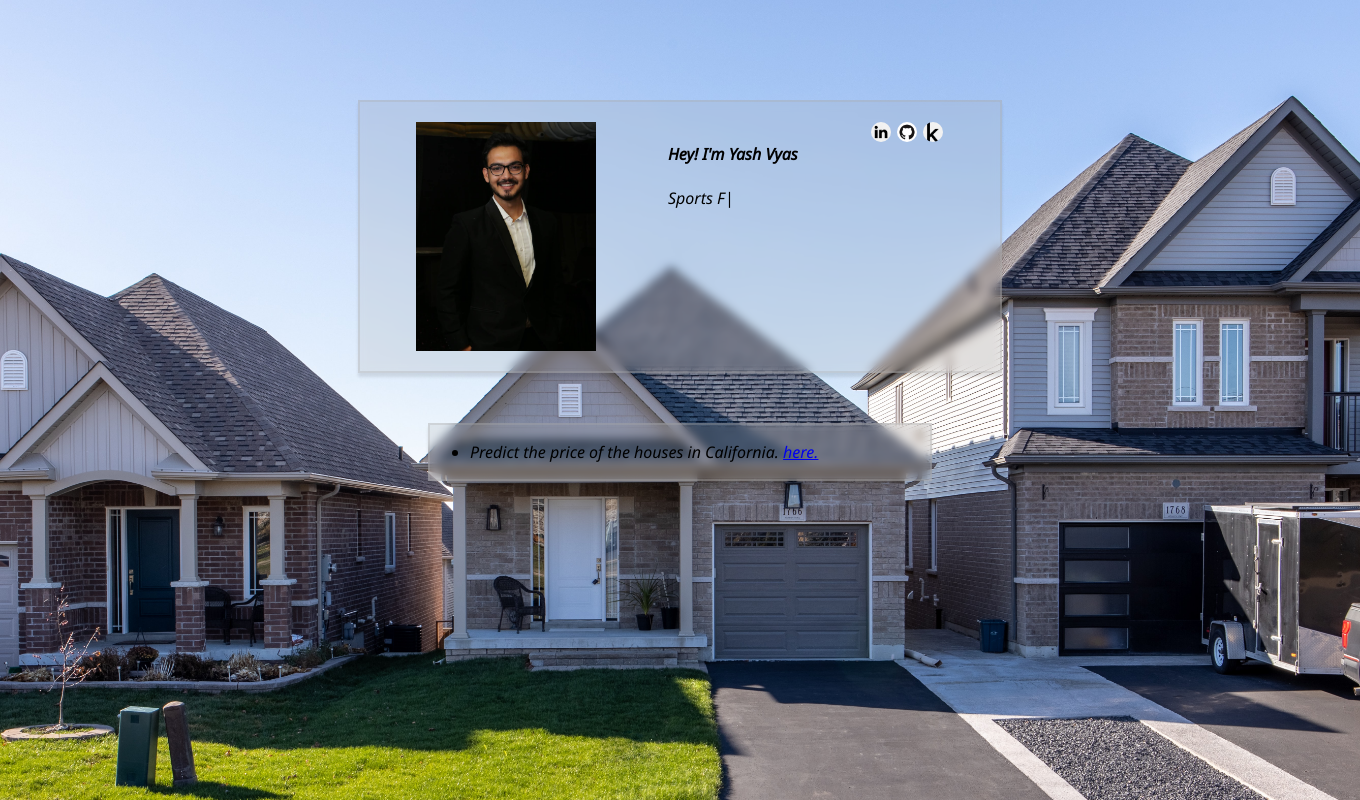
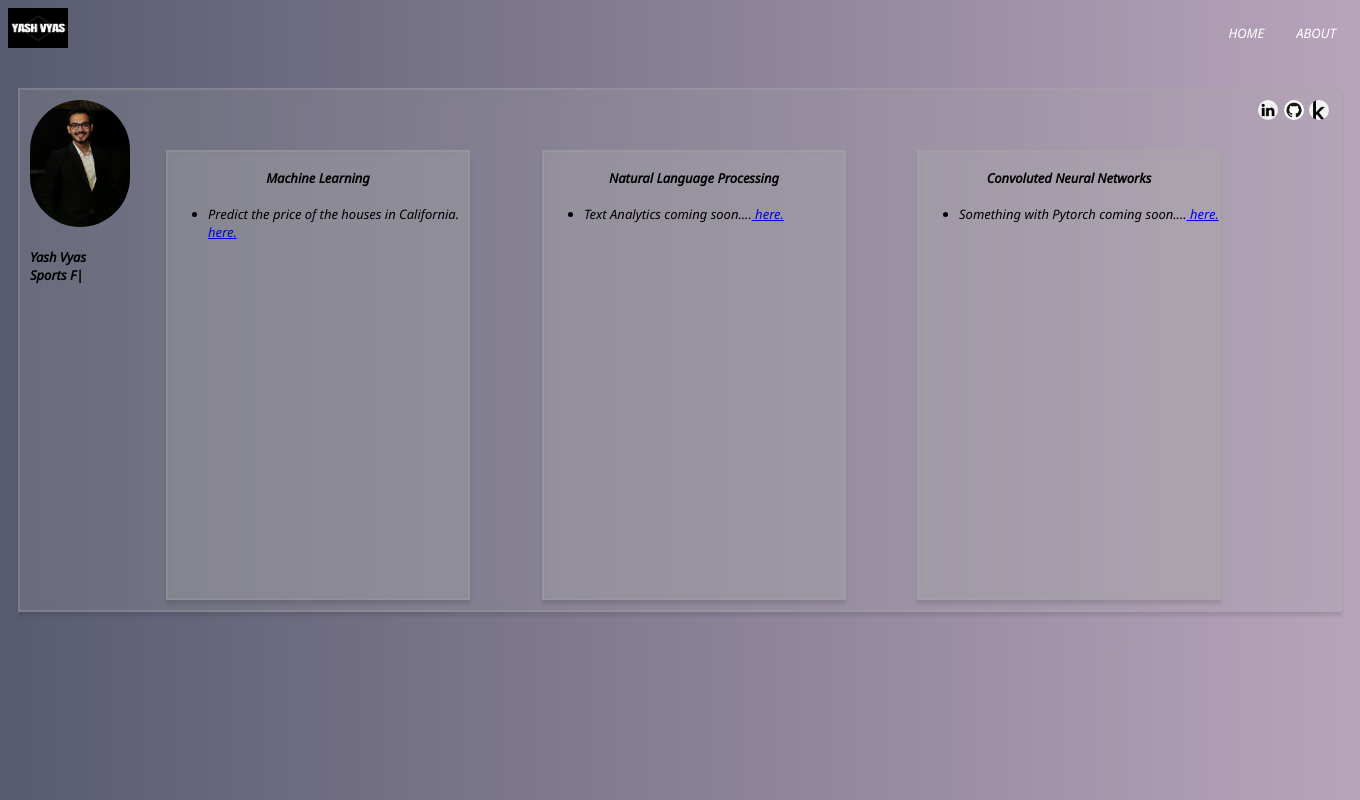
Before and after one commit to yashhvyass/CaliforniaHousePricing, a Flask app: page / in a window 1360 px wide. Run offline with Flask 2, Linux system fonts and the light colour scheme; parts of the project's set-up code (start-up, migrations or seed data) failed here and were passed over.

Commit message:
Added about page and tilt, logo etc.

```diff
--- a/app.py
+++ b/app.py
@@ -17,6 +17,10 @@
 @app.route('/work.html')   ## first route/page
 def work():
     return render_template('work.html')
+
+@app.route('/about.html')   ## first route/page
+def about():
+    return render_template('about.html')
 
 ## Api creation which we can call through postman.(send a request to app and get output)
 # @app.route('/predict_api', methods = ['POST'])
--- /dev/null
+++ b/static/images/vanilla-tilt.js
@@ -0,0 +1,498 @@
+var VanillaTilt = (function () {
+'use strict';
+
+/**
+ * Created by Sergiu Șandor (micku7zu) on 1/27/2017.
+ * Original idea: https://github.com/gijsroge/tilt.js
+ * MIT License.
+ * Version 1.8.0
+ */
+
+class VanillaTilt {
+  constructor(element, settings = {}) {
+    if (!(element instanceof Node)) {
+      throw ("Can't initialize VanillaTilt because " + element + " is not a Node.");
+    }
+
+    this.width = null;
+    this.height = null;
+    this.clientWidth = null;
+    this.clientHeight = null;
+    this.left = null;
+    this.top = null;
+
+    // for Gyroscope sampling
+    this.gammazero = null;
+    this.betazero = null;
+    this.lastgammazero = null;
+    this.lastbetazero = null;
+
+    this.transitionTimeout = null;
+    this.updateCall = null;
+    this.event = null;
+
+    this.updateBind = this.update.bind(this);
+    this.resetBind = this.reset.bind(this);
+
+    this.element = element;
+    this.settings = this.extendSettings(settings);
+
+    this.reverse = this.settings.reverse ? -1 : 1;
+    this.resetToStart = VanillaTilt.isSettingTrue(this.settings["reset-to-start"]);
+    this.glare = VanillaTilt.isSettingTrue(this.settings.glare);
+    this.glarePrerender = VanillaTilt.isSettingTrue(this.settings["glare-prerender"]);
+    this.fullPageListening = VanillaTilt.isSettingTrue(this.settings["full-page-listening"]);
+    this.gyroscope = VanillaTilt.isSettingTrue(this.settings.gyroscope);
+    this.gyroscopeSamples = this.settings.gyroscopeSamples;
+
+    this.elementListener = this.getElementListener();
+
+    if (this.glare) {
+      this.prepareGlare();
+    }
+
+    if (this.fullPageListening) {
+      this.updateClientSize();
+    }
+
+    this.addEventListeners();
+    this.reset();
+
+    if (this.resetToStart === false) {
+      this.settings.startX = 0;
+      this.settings.startY = 0;
+    }
+  }
+
+  static isSettingTrue(setting) {
+    return setting === "" || setting === true || setting === 1;
+  }
+
+  /**
+   * Method returns element what will be listen mouse events
+   * @return {Node}
+   */
+  getElementListener() {
+    if (this.fullPageListening) {
+      return window.document;
+    }
+
+    if (typeof this.settings["mouse-event-element"] === "string") {
+      const mouseEventElement = document.querySelector(this.settings["mouse-event-element"]);
+
+      if (mouseEventElement) {
+        return mouseEventElement;
+      }
+    }
+
+    if (this.settings["mouse-event-element"] instanceof Node) {
+      return this.settings["mouse-event-element"];
+    }
+
+    return this.element;
+  }
+
+  /**
+   * Method set listen methods for this.elementListener
+   * @return {Node}
+   */
+  addEventListeners() {
+    this.onMouseEnterBind = this.onMouseEnter.bind(this);
+    this.onMouseMoveBind = this.onMouseMove.bind(this);
+    this.onMouseLeaveBind = this.onMouseLeave.bind(this);
+    this.onWindowResizeBind = this.onWindowResize.bind(this);
+    this.onDeviceOrientationBind = this.onDeviceOrientation.bind(this);
+
+    this.elementListener.addEventListener("mouseenter", this.onMouseEnterBind);
+    this.elementListener.addEventListener("mouseleave", this.onMouseLeaveBind);
+    this.elementListener.addEventListener("mousemove", this.onMouseMoveBind);
+
+    if (this.glare || this.fullPageListening) {
+      window.addEventListener("resize", this.onWindowResizeBind);
+    }
+
+    if (this.gyroscope) {
+      window.addEventListener("deviceorientation", this.onDeviceOrientationBind);
+    }
+  }
+
+  /**
+   * Method remove event listeners from current this.elementListener
+   */
+  removeEventListeners() {
+    this.elementListener.removeEventListener("mouseenter", this.onMouseEnterBind);
+    this.elementListener.removeEventListener("mouseleave", this.onMouseLeaveBind);
+    this.elementListener.removeEventListener("mousemove", this.onMouseMoveBind);
+
+    if (this.gyroscope) {
+      window.removeEventListener("deviceorientation", this.onDeviceOrientationBind);
+    }
+
+    if (this.glare || this.fullPageListening) {
+      window.removeEventListener("resize", this.onWindowResizeBind);
+    }
+  }
+
+  destroy() {
+    clearTimeout(this.transitionTimeout);
+    if (this.updateCall !== null) {
+      cancelAnimationFrame(this.updateCall);
+    }
+
+    this.reset();
+
+    this.removeEventListeners();
+    this.element.vanillaTilt = null;
+    delete this.element.vanillaTilt;
+
+    this.element = null;
+  }
+
+  onDeviceOrientation(event) {
+    if (event.gamma === null || event.beta === null) {
+      return;
+    }
+
+    this.updateElementPosition();
+
+    if (this.gyroscopeSamples > 0) {
+      this.lastgammazero = this.gammazero;
+      this.lastbetazero = this.betazero;
+
+      if (this.gammazero === null) {
+        this.gammazero = event.gamma;
+        this.betazero = event.beta;
+      } else {
+        this.gammazero = (event.gamma + this.lastgammazero) / 2;
+        this.betazero = (event.beta + this.lastbetazero) / 2;
+      }
+
+      this.gyroscopeSamples -= 1;
+    }
+
+    const totalAngleX = this.settings.gyroscopeMaxAngleX - this.settings.gyroscopeMinAngleX;
+    const totalAngleY = this.settings.gyroscopeMaxAngleY - this.settings.gyroscopeMinAngleY;
+
+    const degreesPerPixelX = totalAngleX / this.width;
+    const degreesPerPixelY = totalAngleY / this.height;
+
+    const angleX = event.gamma - (this.settings.gyroscopeMinAngleX + this.gammazero);
+    const angleY = event.beta - (this.settings.gyroscopeMinAngleY + this.betazero);
+
+    const posX = angleX / degreesPerPixelX;
+    const posY = angleY / degreesPerPixelY;
+
+    if (this.updateCall !== null) {
+      cancelAnimationFrame(this.updateCall);
+    }
+
+    this.event = {
+      clientX: posX + this.left,
+      clientY: posY + this.top,
+    };
+
+    this.updateCall = requestAnimationFrame(this.updateBind);
+  }
+
+  onMouseEnter() {
+    this.updateElementPosition();
+    this.element.style.willChange = "transform";
+    this.setTransition();
+  }
+
+  onMouseMove(event) {
+    if (this.updateCall !== null) {
+      cancelAnimationFrame(this.updateCall);
+    }
+
+    this.event = event;
+    this.updateCall = requestAnimationFrame(this.updateBind);
+  }
+
+  onMouseLeave() {
+    this.setTransition();
+
+    if (this.settings.reset) {
+      requestAnimationFrame(this.resetBind);
+    }
+  }
+
+  reset() {
+    this.onMouseEnter();
+
+    if (this.fullPageListening) {
+      this.event = {
+        clientX: (this.settings.startX + this.settings.max) / (2 * this.settings.max) * this.clientWidth,
+        clientY: (this.settings.startY + this.settings.max) / (2 * this.settings.max) * this.clientHeight
+      };
+    } else {
+      this.event = {
+        clientX: this.left + ((this.settings.startX + this.settings.max) / (2 * this.settings.max) * this.width),
+        clientY: this.top + ((this.settings.startY + this.settings.max) / (2 * this.settings.max) * this.height)
+      };
+    }
+
+    let backupScale = this.settings.scale;
+    this.settings.scale = 1;
+    this.update();
+    this.settings.scale = backupScale;
+    this.resetGlare();
+  }
+
+  resetGlare() {
+    if (this.glare) {
+      this.glareElement.style.transform = "rotate(180deg) translate(-50%, -50%)";
+      this.glareElement.style.opacity = "0";
+    }
+  }
+
+  getValues() {
+    let x, y;
+
+    if (this.fullPageListening) {
+      x = this.event.clientX / this.clientWidth;
+      y = this.event.clientY / this.clientHeight;
+    } else {
+      x = (this.event.clientX - this.left) / this.width;
+      y = (this.event.clientY - this.top) / this.height;
+    }
+
+    x = Math.min(Math.max(x, 0), 1);
+    y = Math.min(Math.max(y, 0), 1);
+
+    let tiltX = (this.reverse * (this.settings.max - x * this.settings.max * 2)).toFixed(2);
+    let tiltY = (this.reverse * (y * this.settings.max * 2 - this.settings.max)).toFixed(2);
+    let angle = Math.atan2(this.event.clientX - (this.left + this.width / 2), -(this.event.clientY - (this.top + this.height / 2))) * (180 / Math.PI);
+
+    return {
+      tiltX: tiltX,
+      tiltY: tiltY,
+      percentageX: x * 100,
+      percentageY: y * 100,
+      angle: angle
+    };
+  }
+
+  updateElementPosition() {
+    let rect = this.element.getBoundingClientRect();
+
+    this.width = this.element.offsetWidth;
+    this.height = this.element.offsetHeight;
+    this.left = rect.left;
+    this.top = rect.top;
+  }
+
+  update() {
+    let values = this.getValues();
+
+    this.element.style.transform = "perspective(" + this.settings.perspective + "px) " +
+      "rotateX(" + (this.settings.axis === "x" ? 0 : values.tiltY) + "deg) " +
+      "rotateY(" + (this.settings.axis === "y" ? 0 : values.tiltX) + "deg) " +
+      "scale3d(" + this.settings.scale + ", " + this.settings.scale + ", " + this.settings.scale + ")";
+
+    if (this.glare) {
+      this.glareElement.style.transform = `rotate(${values.angle}deg) translate(-50%, -50%)`;
+      this.glareElement.style.opacity = `${values.percentageY * this.settings["max-glare"] / 100}`;
+    }
+
+    this.element.dispatchEvent(new CustomEvent("tiltChange", {
+      "detail": values
+    }));
+
+    this.updateCall = null;
+  }
+
+  /**
+   * Appends the glare element (if glarePrerender equals false)
+   * and sets the default style
+   */
+  prepareGlare() {
+    // If option pre-render is enabled we assume all html/css is present for an optimal glare effect.
+    if (!this.glarePrerender) {
+      // Create glare element
+      const jsTiltGlare = document.createElement("div");
+      jsTiltGlare.classList.add("js-tilt-glare");
+
+      const jsTiltGlareInner = document.createElement("div");
+      jsTiltGlareInner.classList.add("js-tilt-glare-inner");
+
+      jsTiltGlare.appendChild(jsTiltGlareInner);
+      this.element.appendChild(jsTiltGlare);
+    }
+
+    this.glareElementWrapper = this.element.querySelector(".js-tilt-glare");
+    this.glareElement = this.element.querySelector(".js-tilt-glare-inner");
+
+    if (this.glarePrerender) {
+      return;
+    }
+
+    Object.assign(this.glareElementWrapper.style, {
+      "position": "absolute",
+      "top": "0",
+      "left": "0",
+      "width": "100%",
+      "height": "100%",
+      "overflow": "hidden",
+      "pointer-events": "none",
+      "border-radius": "inherit"
+    });
+
+    Object.assign(this.glareElement.style, {
+      "position": "absolute",
+      "top": "50%",
+      "left": "50%",
+      "pointer-events": "none",
+      "background-image": `linear-gradient(0deg, rgba(255,255,255,0) 0%, rgba(255,255,255,1) 100%)`,
+      "transform": "rotate(180deg) translate(-50%, -50%)",
+      "transform-origin": "0% 0%",
+      "opacity": "0"
+    });
+
+    this.updateGlareSize();
+  }
+
+  updateGlareSize() {
+    if (this.glare) {
+      const glareSize = (this.element.offsetWidth > this.element.offsetHeight ? this.element.offsetWidth : this.element.offsetHeight) * 2;
+
+      Object.assign(this.glareElement.style, {
+        "width": `${glareSize}px`,
+        "height": `${glareSize}px`,
+      });
+    }
+  }
+
+  updateClientSize() {
+    this.clientWidth = window.innerWidth
+      || document.documentElement.clientWidth
+      || document.body.clientWidth;
+
+    this.clientHeight = window.innerHeight
+      || document.documentElement.clientHeight
+      || document.body.clientHeight;
+  }
+
+  onWindowResize() {
+    this.updateGlareSize();
+    this.updateClientSize();
+  }
+
+  setTransition() {
+    clearTimeout(this.transitionTimeout);
+    this.element.style.transition = this.settings.speed + "ms " + this.settings.easing;
+    if (this.glare) this.glareElement.style.transition = `opacity ${this.settings.speed}ms ${this.settings.easing}`;
+
+    this.transitionTimeout = setTimeout(() => {
+      this.element.style.transition = "";
+      if (this.glare) {
+        this.glareElement.style.transition = "";
+      }
+    }, this.settings.speed);
+
+  }
+
+  /**
+   * Method return patched settings of instance
+   * @param {boolean} settings.reverse - reverse the tilt direction
+   * @param {number} settings.max - max tilt rotation (degrees)
+   * @param {startX} settings.startX - the starting tilt on the X axis, in degrees. Default: 0
+   * @param {startY} settings.startY - the starting tilt on the Y axis, in degrees. Default: 0
+   * @param {number} settings.perspective - Transform perspective, the lower the more extreme the tilt gets
+   * @param {string} settings.easing - Easing on enter/exit
+   * @param {number} settings.scale - 2 = 200%, 1.5 = 150%, etc..
+   * @param {number} settings.speed - Speed of the enter/exit transition
+   * @param {boolean} settings.transition - Set a transition on enter/exit
+   * @param {string|null} settings.axis - What axis should be enabled. Can be "x" or "y"
+   * @param {boolean} settings.glare - if it should have a "glare" effect
+   * @param {number} settings.max-glare - the maximum "glare" opacity (1 = 100%, 0.5 = 50%)
+   * @param {boolean} settings.glare-prerender - false = VanillaTilt creates the glare elements for you, otherwise
+   * @param {boolean} settings.full-page-listening - If true, parallax effect will listen to mouse move events on the whole document, not only the selected element
+   * @param {string|object} settings.mouse-event-element - String selector or link to HTML-element what will be listen mouse events
+   * @param {boolean} settings.reset - false = If the tilt effect has to be reset on exit
+   * @param {boolean} settings.reset-to-start - true = On reset event (mouse leave) will return to initial start angle (if startX or startY is set)
+   * @param {gyroscope} settings.gyroscope - Enable tilting by deviceorientation events
+   * @param {gyroscopeSensitivity} settings.gyroscopeSensitivity - Between 0 and 1 - The angle at which max tilt position is reached. 1 = 90deg, 0.5 = 45deg, etc..
+   * @param {gyroscopeSamples} settings.gyroscopeSamples - How many gyroscope moves to decide the starting position.
+   */
+  extendSettings(settings) {
+    let defaultSettings = {
+      reverse: false,
+      max: 15,
+      startX: 0,
+      startY: 0,
+      perspective: 1000,
+      easing: "cubic-bezier(.03,.98,.52,.99)",
+      scale: 1,
+      speed: 300,
+      transition: true,
+      axis: null,
+      glare: false,
+      "max-glare": 1,
+      "glare-prerender": false,
+      "full-page-listening": false,
+      "mouse-event-element": null,
+      reset: true,
+      "reset-to-start": true,
+      gyroscope: true,
+      gyroscopeMinAngleX: -45,
+      gyroscopeMaxAngleX: 45,
+      gyroscopeMinAngleY: -45,
+      gyroscopeMaxAngleY: 45,
+      gyroscopeSamples: 10
+    };
+
+    let newSettings = {};
+    for (var property in defaultSettings) {
+      if (property in settings) {
+        newSettings[property] = settings[property];
+      } else if (this.element.hasAttribute("data-tilt-" + property)) {
+        let attribute = this.element.getAttribute("data-tilt-" + property);
+        try {
+          newSettings[property] = JSON.parse(attribute);
+        } catch (e) {
+          newSettings[property] = attribute;
+        }
+
+      } else {
+        newSettings[property] = defaultSettings[property];
+      }
+    }
+
+    return newSettings;
+  }
+
+  static init(elements, settings) {
+    if (elements instanceof Node) {
+      elements = [elements];
+    }
+
+    if (elements instanceof NodeList) {
+      elements = [].slice.call(elements);
+    }
+
+    if (!(elements instanceof Array)) {
+      return;
+    }
+
+    elements.forEach((element) => {
+      if (!("vanillaTilt" in element)) {
+        element.vanillaTilt = new VanillaTilt(element, settings);
+      }
+    });
+  }
+}
+
+if (typeof document !== "undefined") {
+  /* expose the class to window */
+  window.VanillaTilt = VanillaTilt;
+
+  /**
+   * Auto load
+   */
+  VanillaTilt.init(document.querySelectorAll("[data-tilt]"));
+}
+
+return VanillaTilt;
+
+}());
--- a/static/style_home.css
+++ b/static/style_home.css
@@ -1,13 +1,13 @@
 body {
-    margin: 100px;
-    font-family: Verdana, Geneva, Tahoma, sans-serif;
-    background-image: url("images/House.jpg");
-    background-size: cover;
+    background-image: linear-gradient(to right, rgba(1, 6, 38, 0.658), #815f8791);
+    padding: 0 !important;
     font-family: 'Noto Sans', sans-serif;
+    font-size: small;
 }
 
-.avatar {
-    width: 180px;
+.my_avatar_photo {
+    width: 100px;
+    border-radius: 100px;
 }
 
 .container {
@@ -17,10 +17,12 @@
 }
 
 .card {
-    width: 600px;
-    padding: 20px;
+    width: 1300px;
+    height: 500px;
+    padding: 10px;
+    margin: 30px 20px;
     display: flex;
-    justify-content: space-around;
+    justify-content: space-between;
     margin-left: auto;
     margin-right: auto;
     background: rgb(169, 169, 169, 0.2);
@@ -37,13 +39,41 @@
 
 .card2 {
     color: black;
+    background: rgba(169, 169, 169, 0.2);
+    box-shadow: 0 4px 3px rgb(0, 0, 0, 0.1);
+    backdrop-filter: blur(5px);
+    border: 2px solid rgb(169, 169, 169, 0.3);
+
+    margin-top: 50px;
+    width: 300px;
+    margin-left: auto;
+    margin-right: auto;
+    justify-content: center;
+}
+
+.card3 {
+    color: black;
     background: rgb(169, 169, 169, 0.2);
     box-shadow: 0 4px 3px rgb(0, 0, 0, 0.1);
     backdrop-filter: blur(5px);
     border: 2px solid rgb(169, 169, 169, 0.3);
 
     margin-top: 50px;
-    width: 500px;
+    width: 300px;
+    margin-left: auto;
+    margin-right: auto;
+    justify-content: center;
+}
+
+.card4 {
+    color: black;
+    background: rgb(169, 169, 169, 0.2);
+    box-shadow: 0 4px 3px rgb(0, 0, 0, 0.1);
+    backdrop-filter: blur(5px);
+    border: 2px solid rgb(169, 169, 169, 0.3);
+
+    margin-top: 50px;
+    width: 300px;
     margin-left: auto;
     margin-right: auto;
     justify-content: center;
@@ -59,3 +89,42 @@
 .span {
     color: saddlebrown;
 }
+
+/* .navigate {
+    display: flex;
+    top: 0;
+    justify-content: space-between;
+    margin: 5px 10px;
+} */
+
+.hero {
+    display: flex;
+    justify-content: space-between;
+}
+
+.image {
+    width: 60px;
+    height: 40px;
+}
+
+.nav_list {
+    display: inline-flex;
+    list-style-type: none;
+    margin: 0;
+}
+
+.nav_list li {
+    float: left;
+  }
+
+.nav_list li a {
+display: block;
+color: white;
+text-align: center;
+padding: 16px;
+text-decoration: none;
+}
+
+.nav_list li a:hover {
+background-color: #8e8080;
+}
--- a/templates/home.html
+++ b/templates/home.html
@@ -9,29 +9,55 @@
         <link rel="stylesheet" href="{{ url_for('static', filename='style_home.css')}}">
     </head>
     <body>
+        <div class="hero">
+              <a href="home.html"> <img class="image" src="{{ url_for('static', filename='images/yash_logo.png')}}" > </a>
+
+              <ul class="nav_list">
+                <li><a href="home.html"> HOME </a></li>
+                <li><a href="about.html"> ABOUT </a></li>
+              </ul>
+
+            </nav>
+        </div>
+
         <div class="container">
             <div class="card">
-                <img class="avatar" src = "{{ url_for('static', filename='images/Yash_photo.png')}}"
-                    alt="Yash Vyas smiling at the camera." >
 
-                <div>
-                    <h4> <span> Hey! I'm Yash Vyas </span> </h4>
-                    <p> <span class="auto-type"></span> </p>
-                    <!-- <h4> Bengaluru, India </h4> -->
+                <div class="my_avatar">
+                    <img class="my_avatar_photo" src = "{{ url_for('static', filename='images/Yash_photo.png')}}"
+                        alt="Yash Vyas smiling at the camera." >
+                        <br>
+                        <h4> Yash Vyas <br> <span class="auto-type"></span> </h4>
+                        <!-- <h4> Bengaluru, India </h4> -->
+                </div>
+
+                <div class="card2" data-tilt>
+                    <h4> <center> Machine Learning </center></h4>
+                    <ul>
+                        <li> Predict the price of the houses in California. <a href="work.html">  here.</a> </li>
+                    </ul>
+                </div>
+
+                <div class="card3" data-tilt>
+                    <h4> <center> Natural Language Processing </center></h4>
+                    <ul>
+                        <li> Text Analytics coming soon....<a href="work.html">  here.</a> </li>
+                    </ul>
+                </div>
+
+                <div class="card4" data-tilt>
+                    <h4> <center> Convoluted Neural Networks  </center></h4>
+                    <ul>
+                        <li> Something with Pytorch coming soon....<a href="work.html">  here.</a> </li>
+                    </ul>
                 </div>
 
                 <div class="links">
-                    <a href="https://www.linkedin.com/in/yashvyas1405/"> <img src= "{{ url_for('static', filename='images/linkedin_photo.png')}}" ></a>
-                    <a href="https://www.github.com/yashvyas1405/"> <img src= "{{ url_for('static', filename='images/Github_logo.png')}}" ></a>
-                    <a href="https://www.kaggle.com/yashhvyass/"> <img src= "{{ url_for('static', filename='images/kaggle.png')}}" ></a>
+                    <a href="https://www.linkedin.com/in/yashvyas1405/" target="_blank" rel="noopener noreferrer"> <img src= "{{ url_for('static', filename='images/linkedin_photo.png')}}" ></a>
+                    <a href="https://www.github.com/yashvyas1405/" target="_blank" rel="noopener noreferrer"> <img src= "{{ url_for('static', filename='images/Github_logo.png')}}" ></a>
+                    <a href="https://www.kaggle.com/yashhvyass/" target="_blank" rel="noopener noreferrer"> <img src= "{{ url_for('static', filename='images/kaggle.png')}}" ></a>
                 </div>
 
-            </div>
-
-            <div class="card2">
-                <ul>
-                    <li> Predict the price of the houses in California. <a href="work.html">  here.</a> </li>
-                </ul>
             </div>
 
         </div>
@@ -44,5 +70,7 @@
                     loop: true
                 })
         </script>
+
+        <script src="static/images/vanilla-tilt.js"></script>
     </body>
 </html>
--- a/templates/work.html
+++ b/templates/work.html
@@ -16,6 +16,7 @@
   <div class="login">
     <!-- Main Input For Receiving Query to our ML -->
     <div class="title">California House Price Prediction</div>
+
       <form action="{{ url_for('predict')}}" method ="POST">
 
         <div class="card">
```
Also changed, not shown: templates/about.html (added, +23 -0 lines), static/images/background_1.jpg (added), static/images/wave.jpg (added), static/images/yash_logo.png (added), static/style.css (line endings or trailing spaces).
